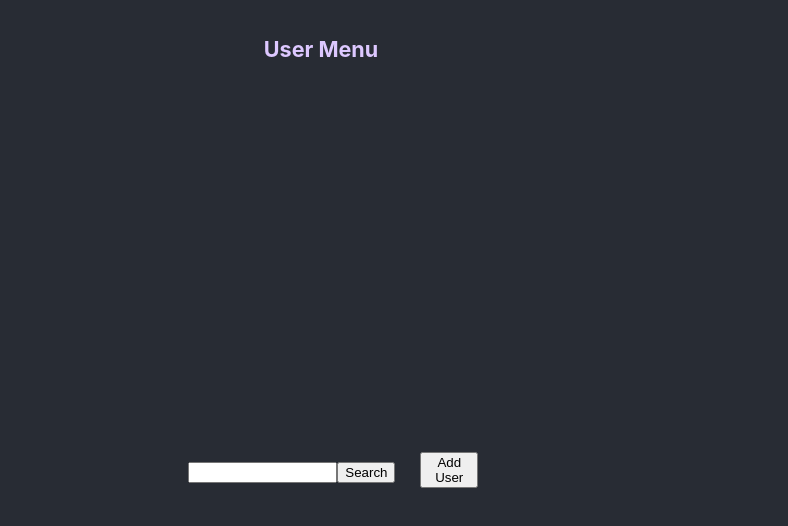
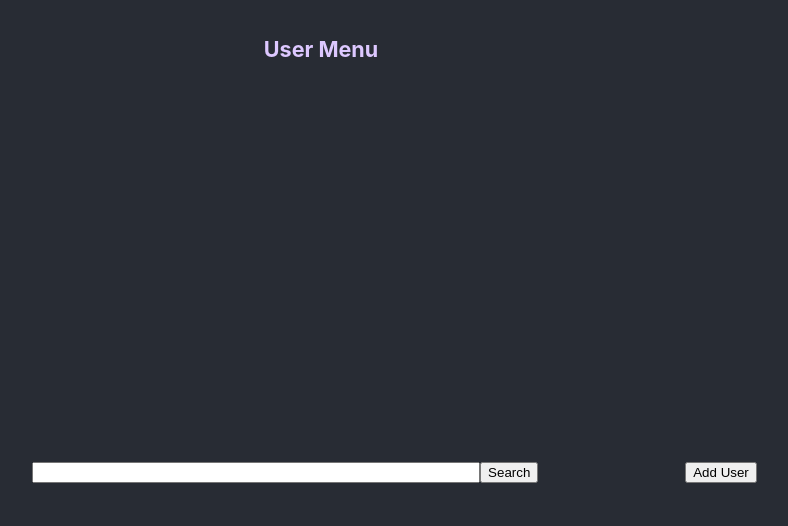
Before and after one commit to Jose72/foodie-web, a React (Create React App) app: page /users in a window 1280 px wide. Shown: the top 526 px of the page, without its empty margins (319-1107 px from the left). Built offline with nearby package versions, Linux system fonts and the light colour scheme; sample sign-in values are in the browser's storage.

Commit message:
Enter key triggers search + changed width of search input bar

```diff
--- a/src/UsersPage/UsersPage.css
+++ b/src/UsersPage/UsersPage.css
@@ -42,25 +42,20 @@
 
 .User-search {
     margin-top: 10%;
-    width: 100%;
     top: 0;
-    #display: flex;
+    display: flex;
     align-items: center;
-    justify-content: center;
-}
-
-.search-input-bar {
-    width: 50%;
 }
 
 .search-add {
     display: flex;
     flex-direction: row;
+    flex-wrap: nowrap;
     justify-content: space-between;
 }
 
 .Search-User-Bar {
-    width: 100%;
+    width: 800px;
 }
 
 .Button-page-move {
--- a/src/UsersPage/UsersPage.jsx
+++ b/src/UsersPage/UsersPage.jsx
@@ -63,6 +63,13 @@ class UsersPage extends React.Component {
             )
             .catch((t) => {alert(t)});
     };
+
+    onKeyPress = (e) => {
+        if (e.key === 'Enter') {
+            this.onSubmit(e);
+        }
+    };
+
 
     changeUserModify = (e) => {
         e.persist();
@@ -303,14 +310,16 @@ class UsersPage extends React.Component {
                         <p><button onClick={() => this.submitModifyUserModal()}>Submit</button></p>
                         <p><button onClick={() => this.cancelModifyUserModal()}>Cancel</button></p>
                     </Modal>
+
                     <div className={'search-add'}>
                         <div className={'Search-User-Bar'}>
                             <input className={'search-input-bar'}
-                                size='150%'
+                                minLength={20}
+                                onKeyPress={(e) => this.onKeyPress(e)}
                                 name='query'
                                 placeholder=''
                                 value={this.state.query}
-                                onChange={e => this.change(e)}
+                                onChange={(e) => this.change(e)}
                             />
                             <button onClick={(e) => this.onSubmit(e)}> Search </button>
                             <br/>
@@ -323,6 +332,7 @@ class UsersPage extends React.Component {
                             </Link>
                         </div>
                     </div>
+
                     {this.renderTable()}
 
                 </div>
```
